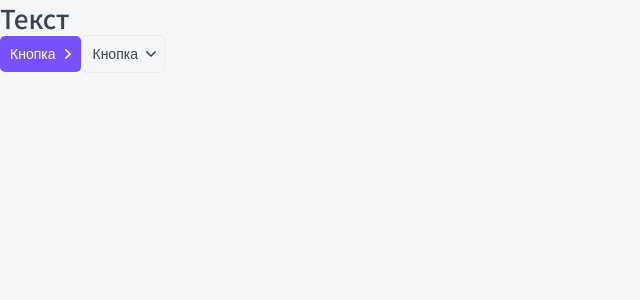
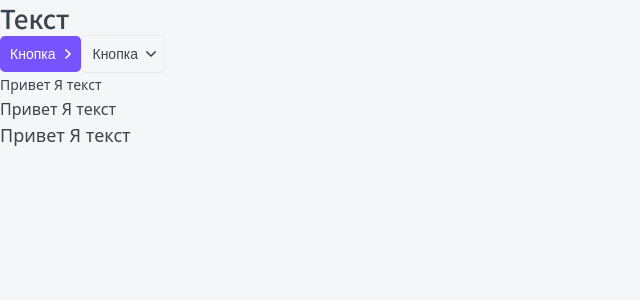
Before and after one commit to Merck-web/NextJS, a Next.js app: page / in a window 1280 px wide. Shown: the top 300 px of the page, without its empty margins (0-640 px from the left). Built offline with nearby package versions, Linux system fonts and the light colour scheme.

Commit message:
Paragraph component

```diff
--- /dev/null
+++ b/components/Paragraph/Paragraph.module.scss
@@ -0,0 +1,20 @@
+.l,
+.m,
+.s {
+  font-family: Noto Sans;
+  font-style: normal;
+  font-weight: normal;
+  line-height: 24px;
+  color: #3b434e;
+  margin: 0;
+}
+.s {
+  font-size: 14px;
+}
+.m {
+  font-size: 16px;
+}
+.l {
+  font-size: 18px;
+  line-height: 29px;
+}
--- /dev/null
+++ b/components/Paragraph/Paragraph.tsx
@@ -0,0 +1,22 @@
+import { ParagraphProps } from "./Paragraph.props";
+import styles from "./Paragraph.module.scss";
+import cn from "classnames";
+
+export const Paragraph = ({
+  size = "m",
+  children,
+  className,
+  ...props
+}: ParagraphProps): JSX.Element => {
+  return (
+    <p
+      className={cn(styles.p, className, {
+        [styles.s]: (size == "s"),
+        [styles.m]: (size == "m"),
+        [styles.l]: (size == "l"),
+      })}
+      {...props}>
+      {children}
+    </p>
+  );
+};
--- a/components/index.ts
+++ b/components/index.ts
@@ -1,2 +1,3 @@
 export * from './Htag/Htag';
 export * from './Button/Button';
+export * from './Paragraph/Paragraph';
--- a/pages/index.tsx
+++ b/pages/index.tsx
@@ -1,5 +1,5 @@
 import React from "react";
-import { Button } from "../components";
+import { Button, Paragraph } from "../components";
 import { Htag } from "../components/Htag/Htag";
 
 export default function Home(): JSX.Element {
@@ -12,6 +12,9 @@
       <Button appearance='ghost' arrow='down'>
         Кнопка
       </Button>
+      <Paragraph size='s'>Привет Я текст</Paragraph>
+      <Paragraph size='m'>Привет Я текст</Paragraph>
+      <Paragraph size='l'>Привет Я текст</Paragraph>
     </>
   );
 }
```
Also changed, not shown: components/Paragraph/Paragraph.props.ts (added, +10 -0 lines).
